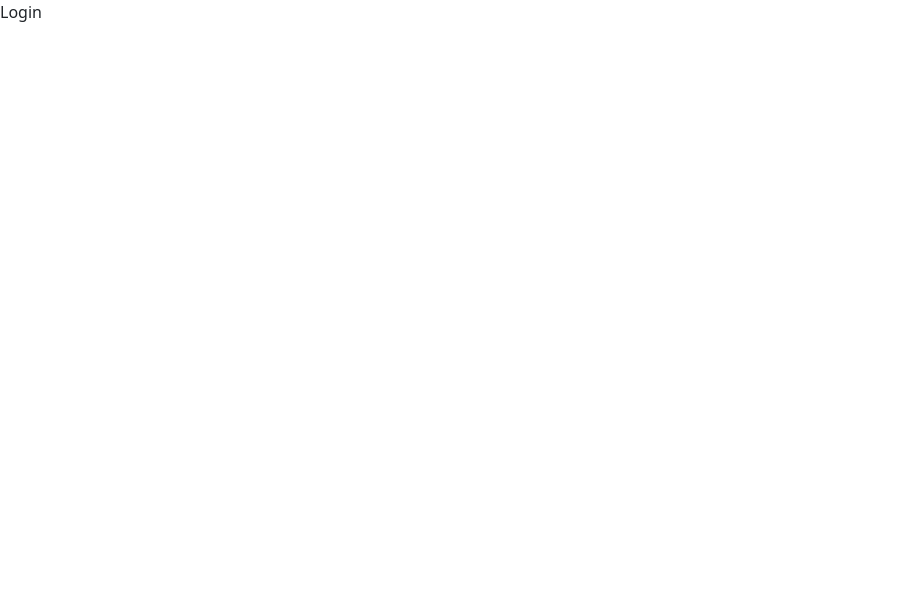
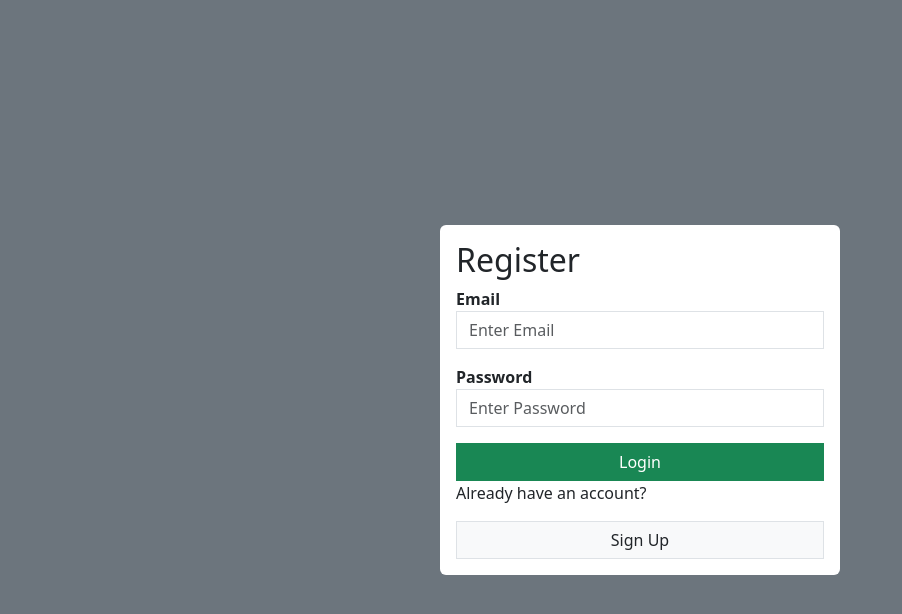
Before and after one commit to mohana-pamidi/gator-exchange, a React (Vite) app in the folder gator-exchange-client/: page /login in a window 1280 px wide. Shown: the top 614 px of the page, without its empty margins (0-902 px from the left). Built offline with nearby package versions, Linux system fonts and the light colour scheme.

Commit message:
added login page + registration page + connection to database

```diff
--- a/gator-exchange-client/src/App.jsx
+++ b/gator-exchange-client/src/App.jsx
@@ -3,6 +3,7 @@
 import Signup from './Signup'
 import {BrowserRouter, Routes, Route} from 'react-router-dom'
 import Login from "./Login"
+import Home from "./Home"
 // import reactLogo from './assets/react.svg'
 // import viteLogo from '/vite.svg'
 // import './App.css'
@@ -20,6 +21,8 @@
       <Routes>
         <Route path='/register' element={<Signup />}></Route>
         <Route path='/login' element={<Login />}></Route>
+        <Route path="/home" element={<Home />}></Route>
+
 
 
       </Routes>
--- /dev/null
+++ b/gator-exchange-client/src/Home.jsx
@@ -0,0 +1,11 @@
+import React from 'react'
+
+function Home()
+{
+    return(
+        <h2>home</h2>
+    )
+}
+
+
+export default Home;
--- a/gator-exchange-client/src/Login.jsx
+++ b/gator-exchange-client/src/Login.jsx
@@ -1,13 +1,74 @@
-import React from 'react'
+import { useState } from 'react'
+import { Link } from "react-router-dom";
+import axios from 'axios'
+import { useNavigate } from 'react-router-dom'
 
 function Login()
 {
+    const [email, setEmail] = useState()
+    const [password, setPassword] = useState()
+    const navigate = useNavigate()
+
+    const handleSubmit = (e) => {
+        e.preventDefault()
+        axios.post('http://localhost:3001/login', {email, password})
+
+        .then(result => {
+            console.log(result)
+            if(result.data === "Success")
+            {
+                navigate('/home')
+            }
+
+        })
+        .catch(err => console.log(err))
+    }
     return (
-        <div>
-            Login
+        <div className="d-flex justify-content-center align-items-center bg-secondary vh-100">
+            <div className="bg-white p-3 rounded" style={{ width: '400px' }}>
+                <h2>Register</h2>
+                <form onSubmit={handleSubmit}>
+
+                <div className="mb-3">
+                    <label htmlFor="Email">
+                        <strong>Email</strong>
+                    </label>
+                    <input
+                        type="email"
+                        placeholder="Enter Email"
+                        autoComplete="off"
+                        name="email"
+                        className="form-control rounded-0"
+                        onChange={(e) => setEmail(e.target.value)}
+                    />
+                </div>
+
+                <div className="mb-3">
+                    <label htmlFor="Password">
+                        <strong>Password</strong>
+                    </label>
+                    <input
+                        type="password"
+                        placeholder="Enter Password"
+                        autoComplete="off"
+                        name="Password"
+                        className="form-control rounded-0"
+                        onChange={(e) => setPassword(e.target.value)}
+                    />
+                </div>
+
+                <button type="submit" className="btn btn-success w-100 rounded-0">
+                    Login
+                </button>
+                </form>
+                <p>Already have an account?</p>
+                <Link to="/register" className="btn btn-default border w-100 bg-light rounded-0 text-decoration-none">
+                    Sign Up
+                </Link>
+
+            </div>
         </div>
-
-    )
+    );
 }
 
-export default Login
+export default Login;
--- a/gator-exchange-client/src/Signup.jsx
+++ b/gator-exchange-client/src/Signup.jsx
@@ -1,16 +1,22 @@
 import { useState } from 'react'
 import { Link } from "react-router-dom";
 import axios from 'axios'
+import { useNavigate } from 'react-router-dom'
 function Signup()
 {
     const [name, setName] = useState()
     const [email, setEmail] = useState()
     const [password, setPassword] = useState()
+    const navigate = useNavigate()
 
     const handleSubmit = (e) => {
         e.preventDefault()
         axios.post('http://localhost:3001/register', {name, email, password})
-        .then(result => console.log(result))
+
+        .then(result => {
+            console.log(result)
+            navigate('/login')
+        })
         .catch(err => console.log(err))
     }
     return (
```
Also changed, not shown: 1 other file (tests, documents, lock files or other folders).
